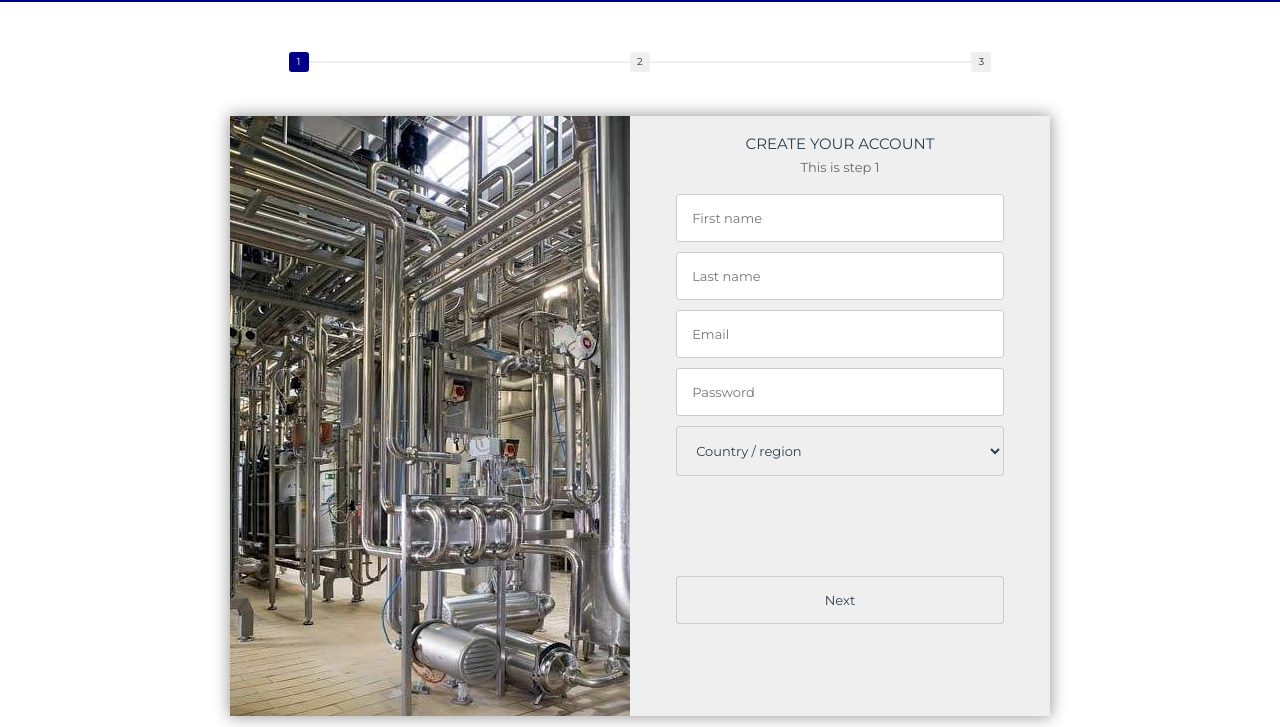
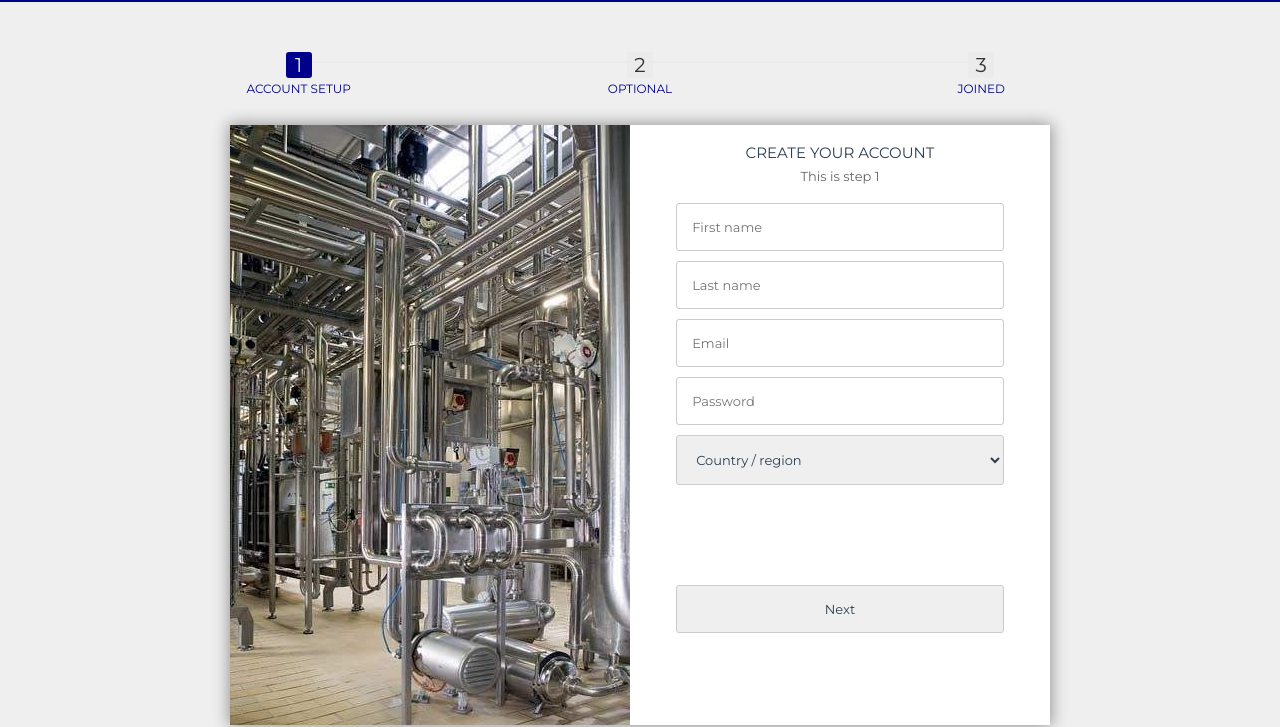
Before and after one commit to frederikkegrondal/grundfoz, a plain HTML site: page sign_up_flow/index.html in a window 1280 px wide. Shown: the part 73-800 px from the top of the page. Drawn offline with nearby package versions, Linux system fonts and the light colour scheme.

Commit message:
farve ændring

```diff
--- a/sign_up_flow/css/style.css
+++ b/sign_up_flow/css/style.css
@@ -9,7 +9,7 @@ html {
 	/*Image only BG fallback*/
 
 	/*background = gradient + image pattern combo*/
-	background-color: white ;
+	background-color: #eeee ;
 }
 
 body {
@@ -36,7 +36,7 @@ header p {
 	position: relative;
 }
 #msform fieldset {
-	background: #eeee;
+	background: #fff;
 	border: 0 none;
 	box-shadow: 0 0 15px 1px rgba(0, 0, 0, 0.4);
 	box-sizing: border-box;
@@ -129,9 +129,9 @@ input .next {
 }
 #progressbar li {
 	list-style-type: none;
-	color: white;
+	color: darkblue;
 	text-transform: uppercase;
-	font-size: 9px;
+	font-size: 12px;
 	width: 33.33%;
 	float: left;
 	position: relative;
@@ -142,10 +142,11 @@ input .next {
 	width: 20px;
 	line-height: 20px;
 	display: block;
-	font-size: 10px;
+	font-size: 20px;
 	color: #333;
-	background: #eeee;
+	background: #ebebeb;
 	border-radius: 3px;
+	padding:3px;
 	margin: 0 auto 5px auto;
 }
 /*progressbar connectors*/
@@ -153,7 +154,7 @@ input .next {
 	content: '';
 	width: 100%;
 	height: 2px;
-	background: #eeee;
+	background: #ebebeb;
 	position: absolute;
 	left: -50%;
 	top: 9px;
@@ -167,5 +168,5 @@ input .next {
 /*The number of the step and the connector before it = green*/
 #progressbar li.active:before,  #progressbar li.active:after{
 	background: darkblue;
-	color: white;
+	color: #ebebeb;
 }
```
